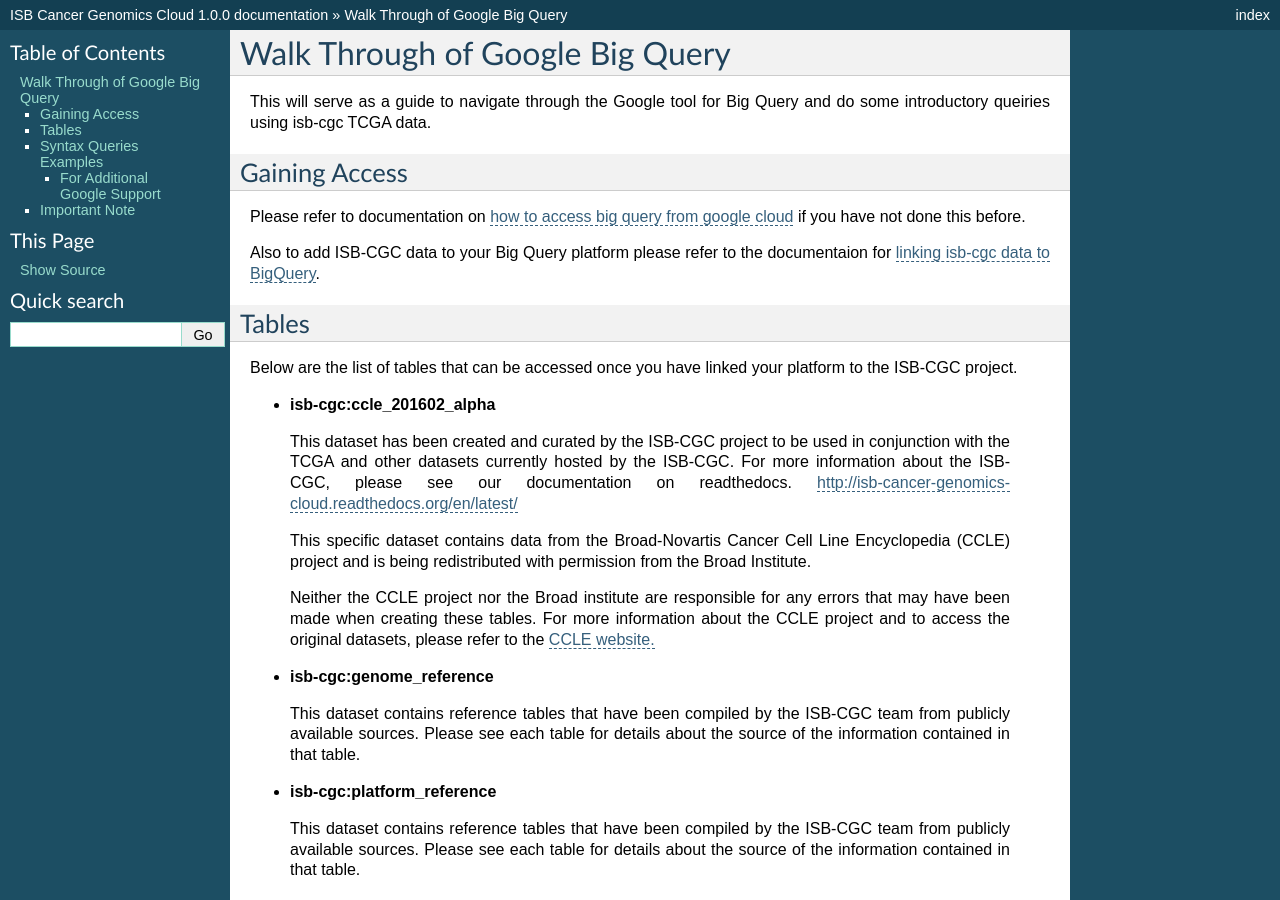
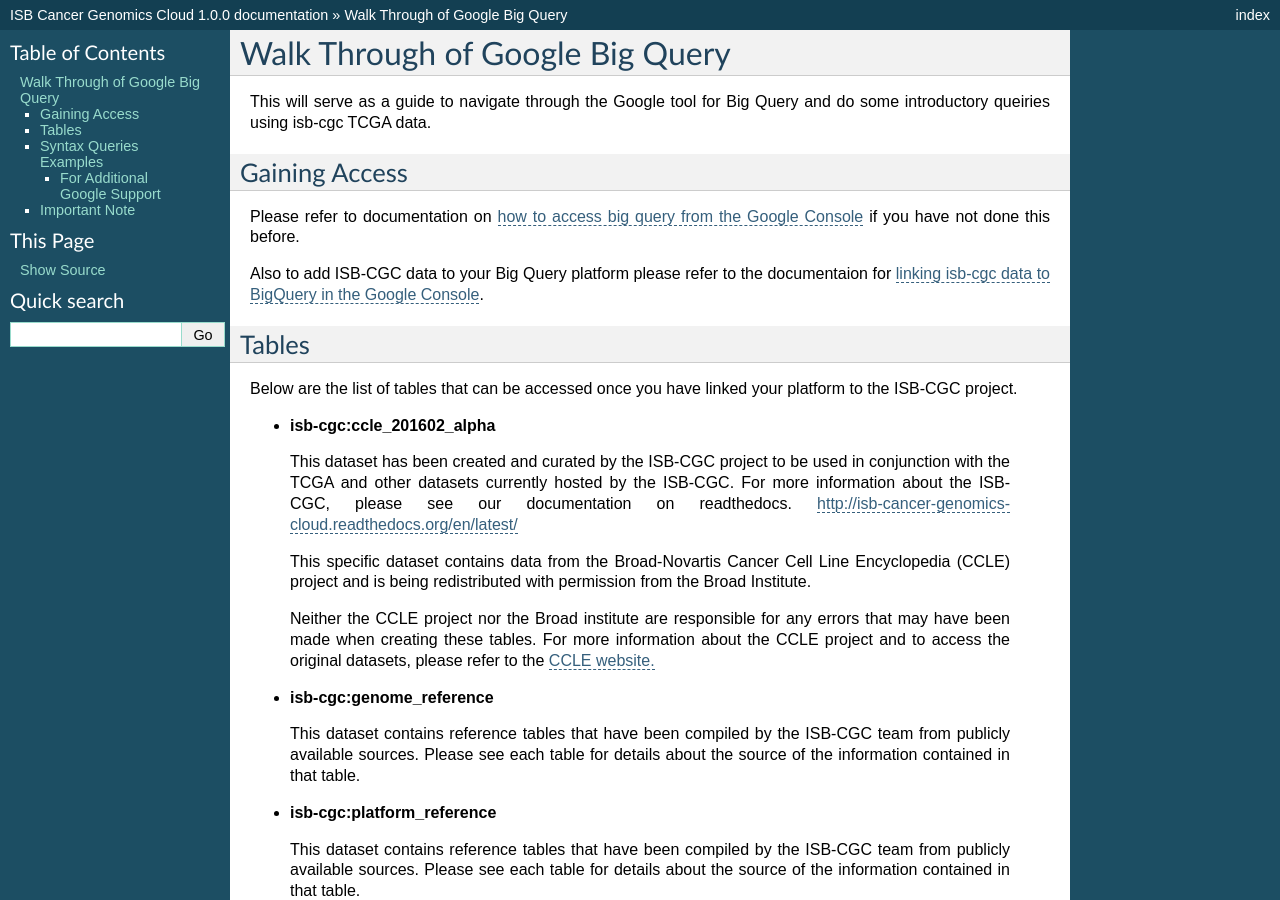
Before and after one commit to isb-cgc/readthedocs, a Sphinx documentation site: the page built from docs/source/sections/progapi/bigqueryGUI/WalkthroughOfGoogleBigQuery.rst, in a window 1280 px wide and 900 px high. Built offline with Sphinx 7.4.7, drawn with Linux system fonts in a browser that asks for light colours.

Commit message:
Update WalkthroughOfGoogleBigQuery.rst

```diff
--- a/docs/source/sections/progapi/bigqueryGUI/WalkthroughOfGoogleBigQuery.rst
+++ b/docs/source/sections/progapi/bigqueryGUI/WalkthroughOfGoogleBigQuery.rst
@@ -6,9 +6,9 @@
 ***************
 Gaining Access
 ***************
-Please refer to documentation on `how to access big query from google cloud </bigqueryGUI/HowToAccessBigQueryFromTheGoogleCloudPlatform.rst>`_ if you have not done this before.
+Please refer to documentation on `how to access big query from the Google Console </bigqueryGUI/HowToAccessBigQueryFromTheGoogleCloudPlatform.rst>`_ if you have not done this before.
 
-Also to add ISB-CGC data to your Big Query platform please refer to the documentaion for `linking isb-cgc data to BigQuery <LinkingBigQueryToIsb-cgcProject.rst>`_.
+Also to add ISB-CGC data to your Big Query platform please refer to the documentaion for `linking isb-cgc data to BigQuery in the Google Console <LinkingBigQueryToIsb-cgcProject.rst>`_.
 
 *******
 Tables
```
